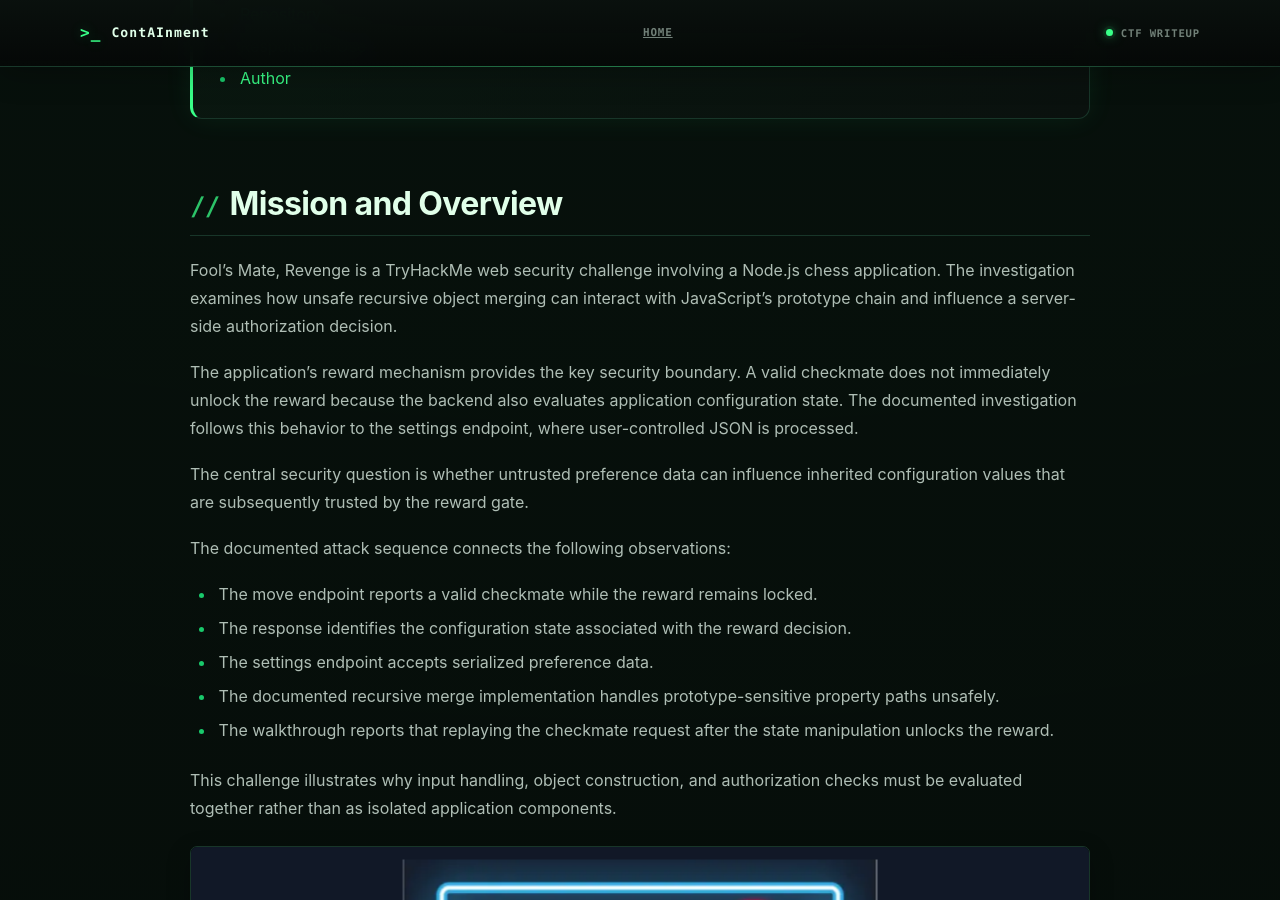
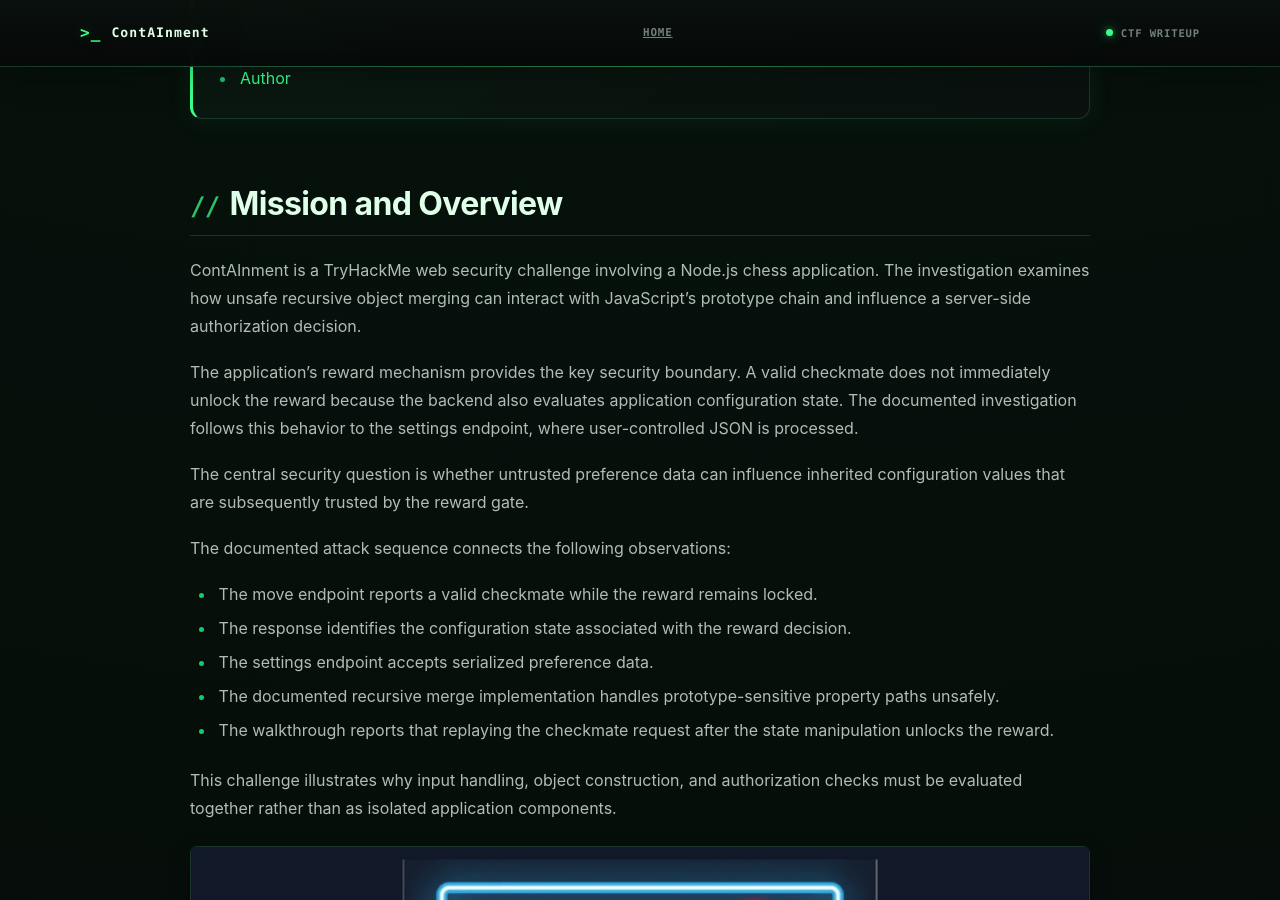
Before and after one commit to anurag-rvnkr1/ContAInment-TryHackMe-Walkthrough, a Jekyll site: the page built from docs/index.md, in a window 1280 px wide and 900 px high, scrolled down 1090 px. Built offline with Jekyll 4.4.1, drawn with Linux system fonts in a browser that asks for light colours; our own code applies the rules of GitHub Pages for plain Markdown files; some of the changed text lies outside the part shown.

Commit message:
Rename project from 'Fool's Mate, Revenge' to 'ContAInment'

```diff
--- a/docs/index.md
+++ b/docs/index.md
@@ -1,6 +1,6 @@
 <div class="ctf-hero">
 
-  <h1>Fool's Mate, Revenge</h1>
+  <h1>ContAInment</h1>
 
   <p>
     A TryHackMe web security assessment investigating prototype pollution in a Node.js chess application, with a focus on unsafe recursive object merging, inherited configuration state, and a server-side reward-gate bypass.
@@ -47,7 +47,7 @@
 
 ## Mission and Overview
 
-Fool's Mate, Revenge is a TryHackMe web security challenge involving a Node.js chess application. The investigation examines how unsafe recursive object merging can interact with JavaScript's prototype chain and influence a server-side authorization decision.
+ContAInment is a TryHackMe web security challenge involving a Node.js chess application. The investigation examines how unsafe recursive object merging can interact with JavaScript's prototype chain and influence a server-side authorization decision.
 
 The application's reward mechanism provides the key security boundary. A valid checkmate does not immediately unlock the reward because the backend also evaluates application configuration state. The documented investigation follows this behavior to the settings endpoint, where user-controlled JSON is processed.
 
```
